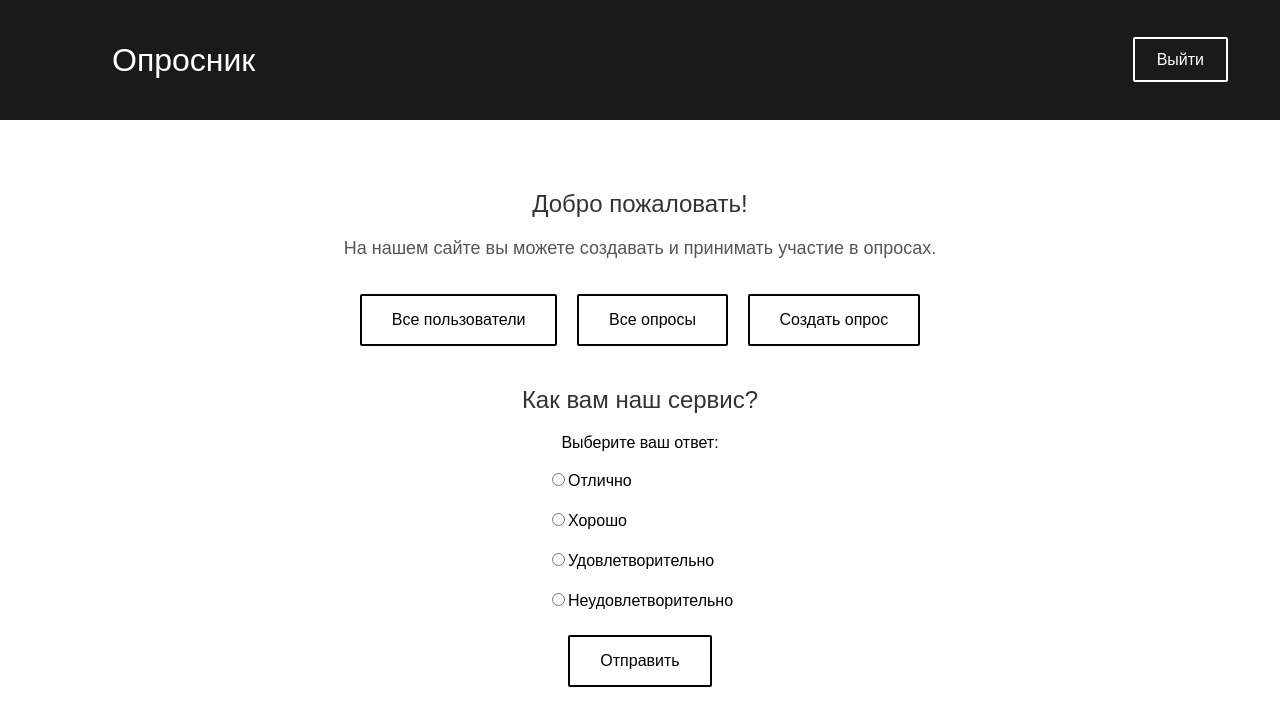
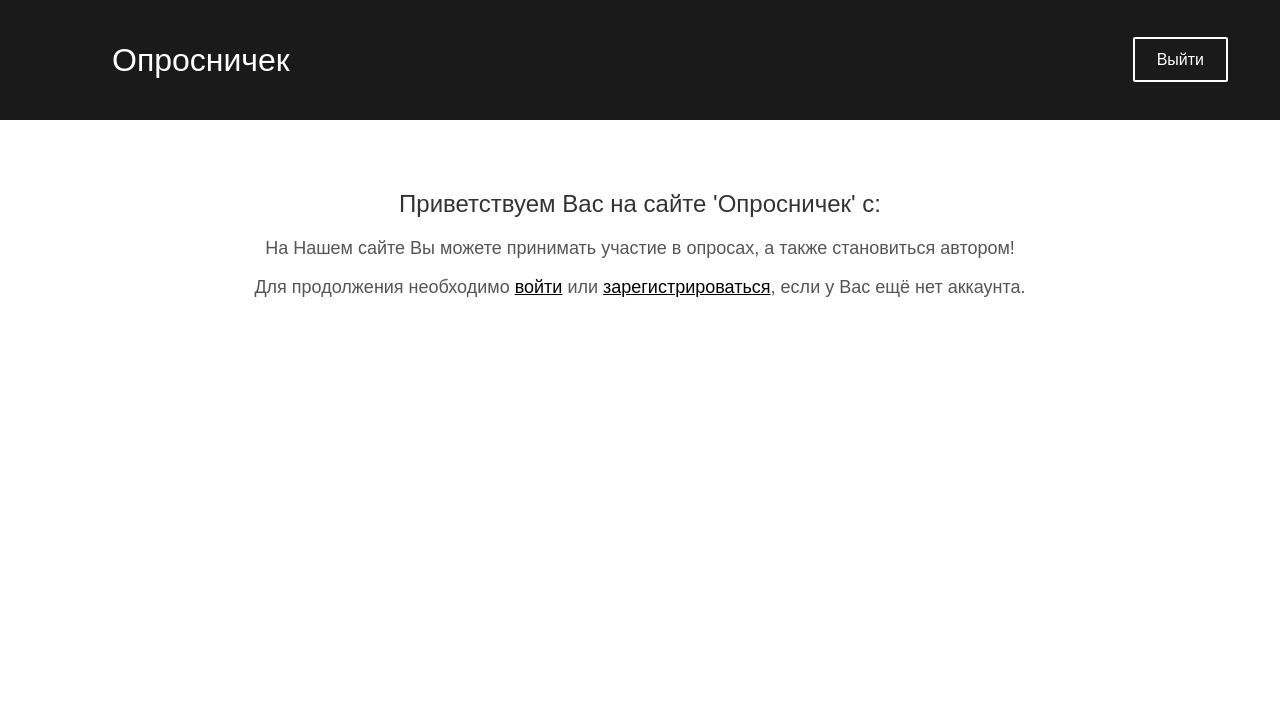
Before and after one commit to Soneech/polls-client, a Vue app: page / in a window 1280 px wide. Shown: the top 726 px of the page. Built offline with nearby package versions, Linux system fonts and the light colour scheme; sample sign-in values are in the browser's storage.

Commit message:
Users page and default page

```diff
--- a/index.html
+++ b/index.html
@@ -1,10 +1,10 @@
 <!DOCTYPE html>
-<html lang="en">
+<html lang="ru">
   <head>
     <meta charset="UTF-8">
     <link rel="icon" href="/favicon.ico">
     <meta name="viewport" content="width=device-width, initial-scale=1.0">
-    <title>Vite App</title>
+    <title>Опросничек</title>
   </head>
   <body>
     <div id="app"></div>
--- a/src/App.vue
+++ b/src/App.vue
@@ -35,7 +35,7 @@ import { useAuthStore } from './stores/auth';
 <template>
     <header>
         <div class="header-container">
-            <h1 class="logo-text"><RouterLink to="/">Опросник</RouterLink></h1>
+            <h1 class="logo-text"><RouterLink to="/home">Опросничек</RouterLink></h1>
             <div class="navigation">
                 <ul>
                     <li><RouterLink to="/auth/login" class="header-button" id="sign-in-btn">Войти</RouterLink></li>
--- /dev/null
+++ b/src/assets/carts.css
@@ -0,0 +1,14 @@
+.users-carts {
+    display: flex;
+    flex-direction: column;
+    align-items: center;
+}
+
+.user-list {
+    box-shadow: 0 0 10px rgba(15, 10, 5, 0.1);
+    border-radius: 2px;
+    margin-bottom: 25px;
+    padding: 25px;
+    width: 350px;
+    margin-right: 40px;
+}
--- a/src/assets/main.css
+++ b/src/assets/main.css
@@ -7,6 +7,7 @@ body {
 
 h1, h2, .logo-text {
     font-weight: normal;
+    text-align: center;
 }
 
 a {
@@ -35,7 +36,7 @@ header {
     color: #ffffff;
 }
 
-.navigation ul {
+ul {
     list-style: none;
 }
 
@@ -112,3 +113,8 @@ header {
     margin: auto;
     margin-top: 35px;
 }
+
+.auth-links {
+    text-decoration: underline;
+    color: black;
+}
--- a/src/main.ts
+++ b/src/main.ts
@@ -7,6 +7,7 @@ import App from './App.vue'
 import router from './router'
 import './assets/main.css'
 import './assets/forms.css'
+import './assets/carts.css'
 
 const app = createApp(App)
 
--- a/src/router/index.ts
+++ b/src/router/index.ts
@@ -1,7 +1,9 @@
 import { useAuthStore } from '@/stores/auth';
+import DefaultVue from '@/views/DefaultView.vue'
 import HomeVue from '@/views/HomeView.vue';
 import LoginVue from '@/views/LoginView.vue';
 import RegistrationVue from '@/views/RegistrationView.vue';
+import UsersVue from '@/views/UsersView.vue';
 import { createRouter, createWebHistory } from 'vue-router';
 
 const router = createRouter({
@@ -9,6 +11,11 @@ const router = createRouter({
   routes: [
     {
       path: '/',
+      name: 'Приветствие',
+      component: DefaultVue
+    },
+    {
+      path: '/home',
       name: 'Главная',
       component: HomeVue
     },
@@ -21,17 +28,22 @@ const router = createRouter({
       path: '/auth/registration',
       name: 'Регистрация',
       component: RegistrationVue
+    },
+    {
+      path: '/users',
+      name: 'Пользователи',
+      component: UsersVue
     }
   ]
 });
 
 router.beforeEach(async (to) => {
-  const publicPages = ['/auth/login', '/auth/registration'];
+  const publicPages = ['/auth/login', '/auth/registration', '/'];
   const authRequired = !publicPages.includes(to.path);
   const auth = useAuthStore();
 
   if (authRequired && !auth.username) {
-    return '/auth/login'
+    return '/'
   }
 });
 
--- a/src/stores/auth.ts
+++ b/src/stores/auth.ts
@@ -7,7 +7,7 @@ export const useAuthStore = defineStore({
         return {
             username: localStorage.getItem('username') ? JSON.parse(localStorage.getItem('username')!) : null,
             token: localStorage.getItem('token') ? JSON.parse(localStorage.getItem('token')!) : null,
-            loginSuccessReturnUrl: '/',
+            loginSuccessReturnUrl: '/home',
             registrationSuccessReturnUrl: '/auth/login'
         }
     },
@@ -66,7 +66,7 @@ export const useAuthStore = defineStore({
 
             localStorage.removeItem('username');
             localStorage.removeItem('token');
-            router.push('/auth/login');
+            router.push('/home');
 
             let logoutBtn = document.getElementById('logout-btn');
             logoutBtn.style.visibility = "hidden";
--- /dev/null
+++ b/src/views/DefaultView.vue
@@ -0,0 +1,16 @@
+<script lang="ts" setup>
+</script>
+
+<template>
+    <div class="main-content">
+        <div class="greeting-container">
+            <h2>Приветствуем Вас на сайте 'Опросничек' с:</h2>
+            <p>На Нашем сайте Вы можете принимать участие в опросах, а также становиться автором!</p>
+            <p>Для продолжения необходимо
+                <RouterLink to="/auth/login" class="auth-links" id="sign-in-btn">войти</RouterLink>
+                или
+                <RouterLink to="/auth/registration" class="auth-links" id="sign-up-btn">зарегистрироваться</RouterLink>, если у Вас ещё нет аккаунта.
+            </p>
+        </div>
+    </div>
+</template>
--- a/src/views/HomeView.vue
+++ b/src/views/HomeView.vue
@@ -5,35 +5,35 @@
     <div class="main-content">
         <div class="greeting-container">
             <h2>Добро пожаловать!</h2>
-            <p>На нашем сайте вы можете создавать и принимать участие в опросах.</p>
+            <p>На Нашем сайте Вы можете принимать участие в опросах, а также становиться автором!</p>
             <div class="links-btns">
-                <a href="#" class="default-button">Все пользователи</a>
+                <RouterLink to="/users" class="default-button">Все пользователи</RouterLink>
                 <a href="#" class="default-button">Все опросы</a>
                 <a href="#" class="default-button">Создать опрос</a>
             </div>
         </div>
 
         <div class="poll-container">
-            <h2>Как вам наш сервис?</h2>
+            <h2>Как Вам Наш Сервис?</h2>
             <form class ="poll-form">
-                <label>Выберите ваш ответ:</label><br>
+                <label>Выберите вариант ответа:</label><br>
 
                 <div class="answers-container">
                     <div class="answer">
                         <input type="radio" id="answer1" name="answer" value="Отлично">
-                        <label for="answer1">Отлично</label><br>
+                        <label for="answer1">Чудесно</label><br>
                     </div>
                     <div class="answer">
                         <input type="radio" id="answer2" name="answer" value="Хорошо">
-                        <label for="answer2">Хорошо</label><br>
+                        <label for="answer2">Прекрасно</label><br>
                     </div>
                     <div class="answer">
                         <input type="radio" id="answer3" name="answer" value="Удовлетворительно">
-                        <label for="answer3">Удовлетворительно</label><br>
+                        <label for="answer3">Есть вопросики</label><br>
                     </div>
                     <div class="answer">
                         <input type="radio" id="answer4" name="answer" value="Неудовлетворительно">
-                        <label for="answer4">Неудовлетворительно</label><br>
+                        <label for="answer4">Мяу</label><br>
                     </div>
                 </div>
 
--- /dev/null
+++ b/src/views/UsersView.vue
@@ -0,0 +1,36 @@
+<script lang="ts" setup>
+import { useAuthStore } from '@/stores/auth';
+import { ref, onMounted } from 'vue';
+
+    const auth = useAuthStore();
+    const token = auth.token;
+    const users = ref([]);
+
+    onMounted(async () => {
+        const response = await fetch('http://localhost:8080/users', {
+            headers: {
+                'Authorization': 'Bearer ' + token
+            }
+        });
+
+        const data = await response.json();
+        users.value = data;
+    })
+</script>
+
+<template>
+    <div class="users-carts main-content">
+      <h2>Пользователи</h2>
+      <ul>
+        <li v-for="user in users" :key="user.id" class="user-list">
+          <p>{{ user.name }}</p>
+          <ul>
+            <li v-for="role in user.roles" :key="role.id">
+              <span v-if="role.name == 'ROLE_USER'">Обычный Пользователь</span>
+              <span v-else>Администратор</span>
+            </li>
+          </ul>
+        </li>
+      </ul>
+  </div>
+</template>
```
